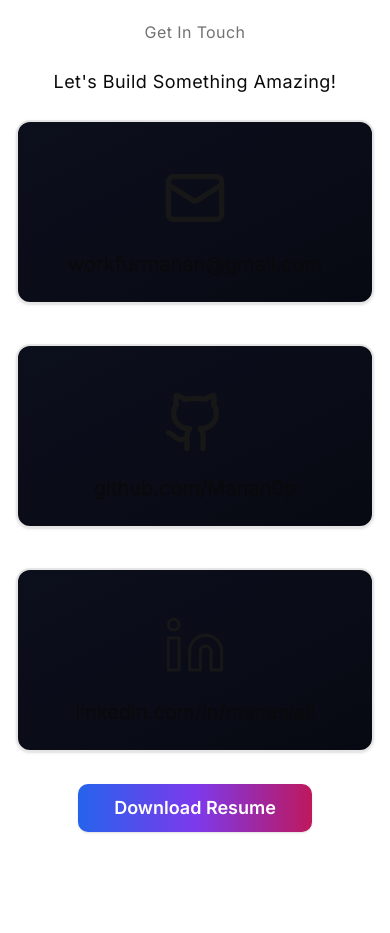
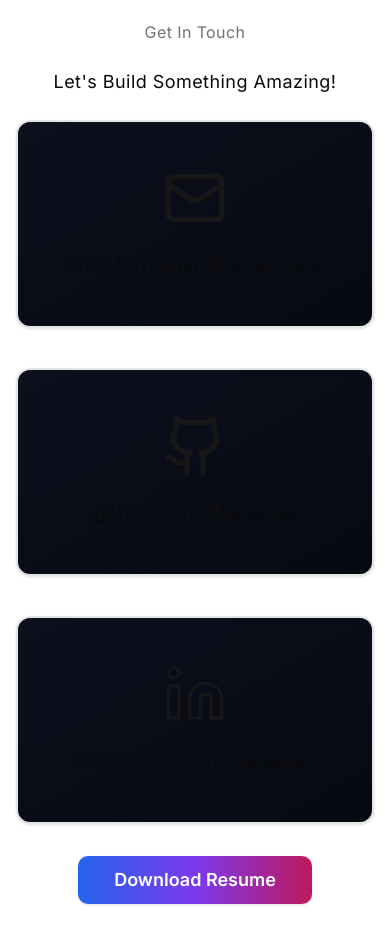
Before and after one commit to Manan0p/Personal-Portfolio, a Next.js app: page / in a window 390 px wide. Shown: the part 2567-3500 px from the top of the page. Before the commit the page ends 3428 px from the top, so only its background shows below. Built offline with nearby package versions, Linux system fonts and the light colour scheme.

Commit message:
section 4 donz

```diff
--- a/Data/contact.js
+++ b/Data/contact.js
@@ -5,15 +5,18 @@ export const contact = [
     id: "1",
     logo: <Mail className="w-16 h-16 text-primary" />,
     title: "workfurmanan@gmail.com",
+    link: "mailto:workfurmanan@gmail.com",
   },
   {
     id: "2",
     logo:<Github className="w-16 h-16 text-primary" />,
     title: "github.com/Manan0p",
+    link: "https://github.com/Manan0p",
   },
   {
     id: "3",
     logo: <Linkedin strokeWidth={1.15} className="w-16 h-16 text-primary" />,
     title: "linkedin.com/in/mananlall",
+    link: "https://linkedin.com/in/mananlall",
   },
 ];
--- a/app/page.jsx
+++ b/app/page.jsx
@@ -138,15 +138,17 @@ export default function Home() {
               <div className="text-lg md:text-xl lg:text-2xl tracking-wide mb-6">
                 Let's Build Something Amazing!
               </div>
-              <div className="grid grid-cols-1 md:grid-cols-2 lg:grid-cols-3 max-w-6xl mx-auto mb-8 gap-10">
-                {contact.map(({id,logo,title})=>{
+              <div className="grid grid-cols-1 md:grid-cols-2 lg:grid-cols-3 max-w-6xl mx-auto mb-8 gap-10 ">
+                {contact.map(({id,logo,title,link})=>{
                   return(
-                    <Card key={id} className={"border-2 hover:border-primary transition-colors duration-300 bg-gradient-to-br from-[#0c0f1c] via-[#0a0d18] to-[#070912]"}>
-                      <CardContent className={"flex flex-col items-center"}>
-                        <div className="flex h-26 w-28 items-center justify-center-safe">{logo}</div>
-                        <h3 className="text-xl tracking-normal text-center">{title}</h3>
-                      </CardContent>
-                    </Card>
+                    <a key={id} href={link} target="_blank" rel="noopener noreferrer" className="cursor-pointer">
+                      <Card className={"border-2 hover:border-primary transition-colors duration-300 bg-gradient-to-br from-[#0c0f1c] via-[#0a0d18] to-[#070912]"}>
+                        <CardContent className={"flex flex-col items-center"}>
+                          <div className="flex h-26 w-28 items-center justify-center-safe">{logo}</div>
+                          <h3 className="text-xl tracking-normal text-center mb-6">{title}</h3>
+                        </CardContent>
+                      </Card>
+                    </a>
                   )
                 })}
               </div>
```
